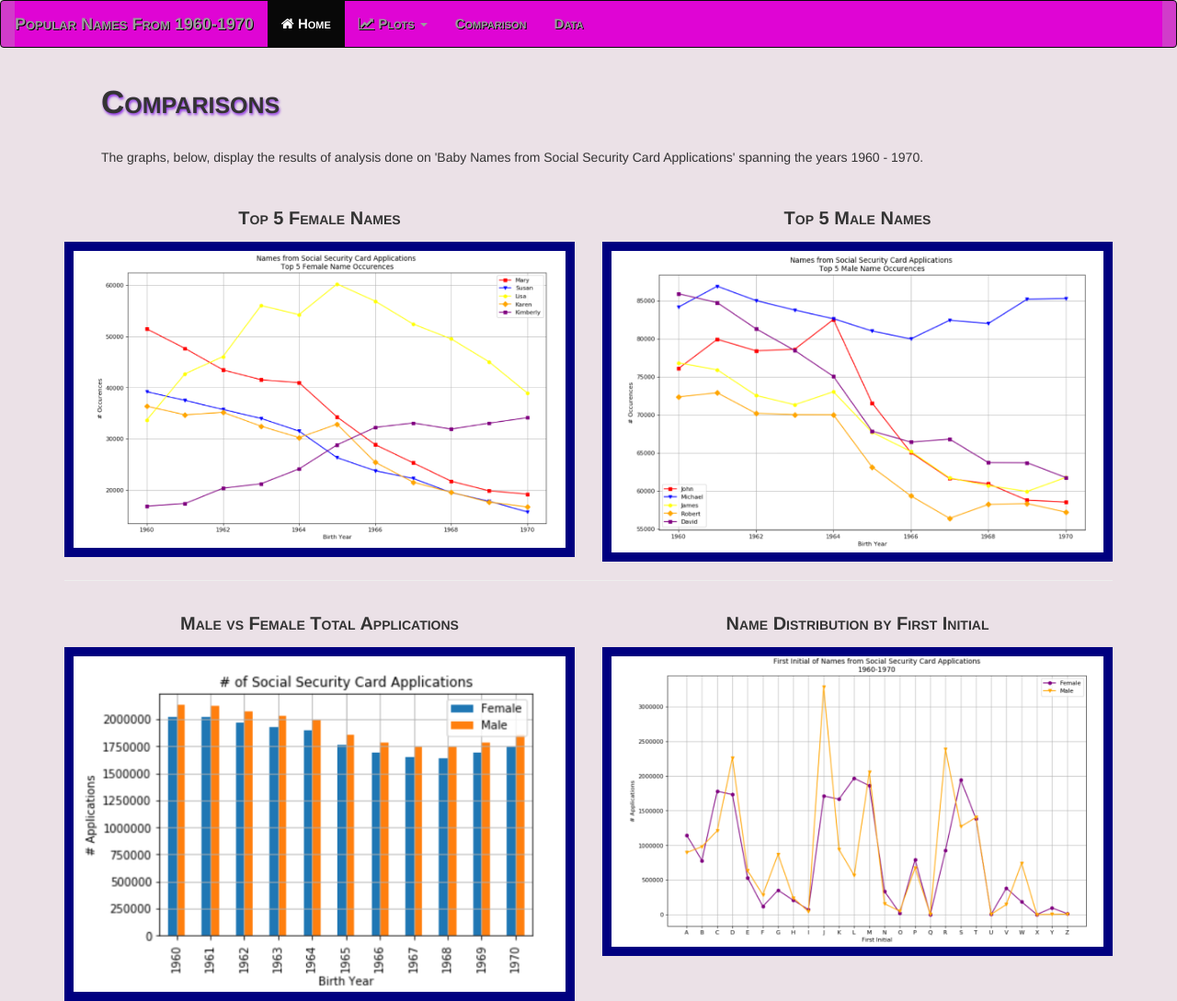
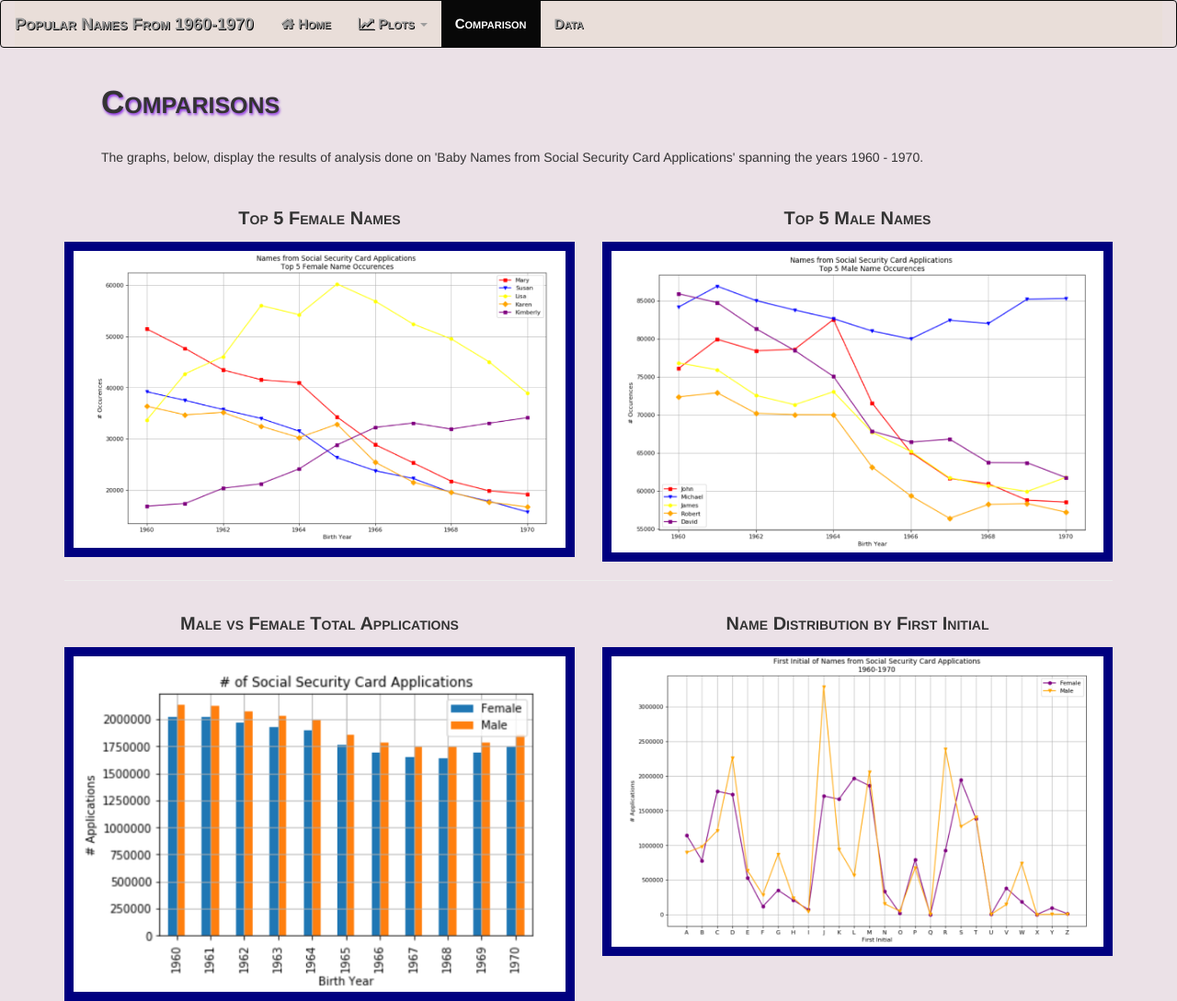
Before and after one commit to CarolFogel-Bootcamp/CarolFogel-Bootcamp.github.io, a plain HTML site: page ComparisonsPage.html in a window 1280 px wide. Shown: the whole page at 92% size. Drawn offline with nearby package versions, Linux system fonts and the light colour scheme.

Commit message:
Updates to Active Display

```diff
--- a/ComparisonsPage.html
+++ b/ComparisonsPage.html
@@ -31,7 +31,7 @@
       </div>
       <div class="collapse navbar-collapse" id="myNavbar">
         <ul class="nav navbar-nav">
-          <li class="active"><a href="index.html"><i class="fa fa-home"></i> Home</a></li>
+          <li><a href="index.html"><i class="fa fa-home"></i> Home</a></li>
           <li class="dropdown">
             <a class="dropdown-toggle" data-toggle="dropdown" href="#"><i class="fa fa-line-chart"></i> Plots <span
                 class="caret"></span></a>
@@ -42,7 +42,7 @@
               <li><a href="Visualization-First Initial.html">Name Distribution by First Initial</a></li>
             </ul>
           </li>
-          <li><a href="ComparisonsPage.html">Comparison</a></li>
+          <li class="active"><a href="ComparisonsPage.html">Comparison</a></li>
           <li><a href="Data Table.html">Data</a></li>
         </ul>
       </div>
--- a/style.css
+++ b/style.css
@@ -85,7 +85,7 @@ h4 {
   font-variant: small-caps;
 }
 #myNavbar{
-  background-color: rgb(223, 5, 212);
+  background-color: rgba(230, 215, 195, 0.24);
   font-variant: small-caps;
   font-size: 15px;
   font-weight: bold;
@@ -100,7 +100,7 @@ h4 {
 }
 
 .navbar-inverse{
-  background-color: rgb(209, 60, 202);
+  background-color: rgba(230, 215, 195, 0.24);
   font-weight: strong;
   text-shadow: 1px 1px 0px rgb(0, 0, 0);
 }
```
Also changed, not shown: Data Table.html (+2 -2 lines), Visualization-First Initial.html (+1 -1 lines), Visualization-Male Female Totals.html (+2 -2 lines), Visualization-Top 5 Female Names.html (+2 -2 lines), Visualization-Top 5 Male Names.html (+2 -2 lines), index.html (+1 -2 lines).
